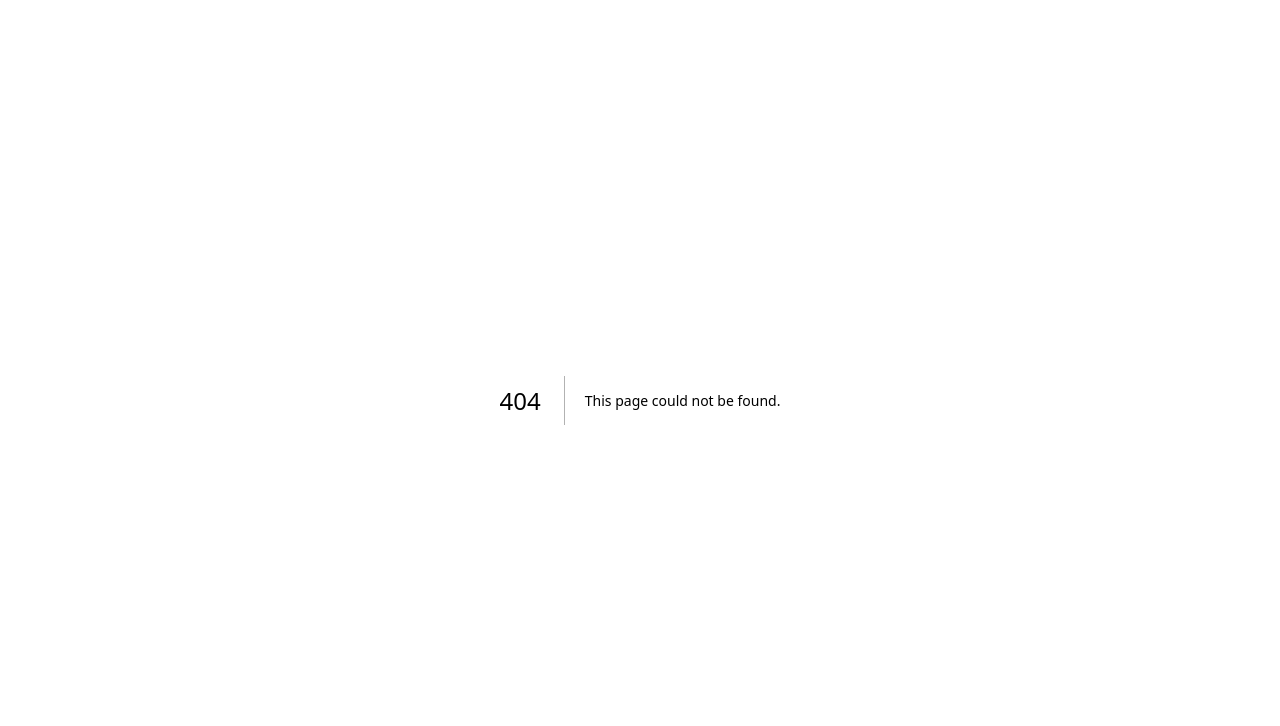
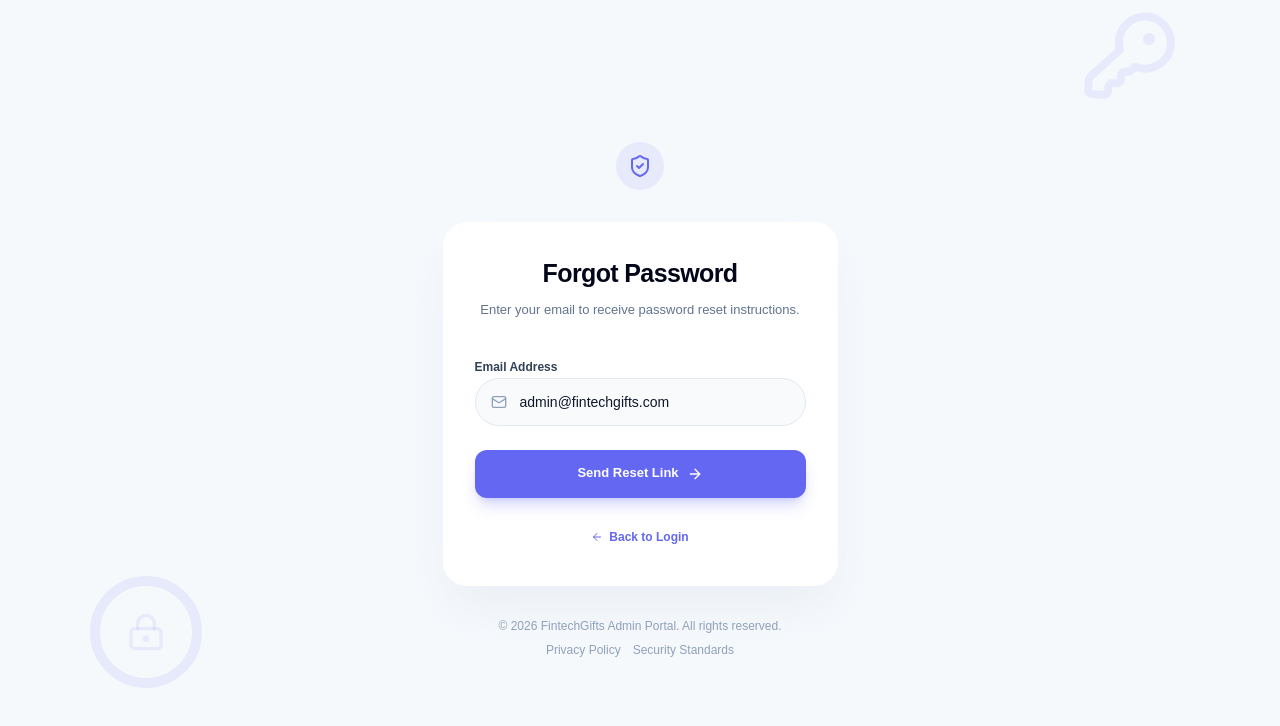
Before and after one commit to Dcodaxproducts/gift-shop, a Next.js app: page /auth/forgot-password in a window 1280 px wide. Before the commit this address had no page. Shown: the top 726 px of the page. Built offline with nearby package versions, Linux system fonts and the light colour scheme.

Commit message:
feat: add forgot password page

```diff
--- /dev/null
+++ b/src/app/auth/forgot-password/page.tsx
@@ -0,0 +1,39 @@
+import type { Metadata } from "next";
+import Link from "next/link";
+import { KeyRound, LockKeyhole, ShieldCheck } from "lucide-react";
+import { ForgotPasswordForm } from "@/components/auth/forgot-password-form";
+import { SITE_NAME } from "@/constants/site";
+
+export const metadata: Metadata = {
+  title: `Forgot Password | ${SITE_NAME}`,
+  description: "Request a password reset link for the Gifting admin portal.",
+};
+
+export default function ForgotPasswordPage() {
+  return (
+    <main className="relative flex min-h-screen flex-col items-center justify-center overflow-hidden bg-surface px-6 py-10 text-slate-950">
+      <KeyRound className="absolute right-[8%] top-2 hidden size-24 rotate-3 text-primary/10 sm:block" />
+      <div className="absolute bottom-[14%] left-[7%] hidden size-28 rounded-full border-[10px] border-primary/10 sm:block">
+        <LockKeyhole className="absolute left-1/2 top-1/2 size-10 -translate-x-1/2 -translate-y-1/2 text-primary/10" />
+      </div>
+
+      <div className="mb-8 flex size-12 items-center justify-center rounded-full bg-primary/10 text-primary">
+        <ShieldCheck className="size-6" />
+      </div>
+
+      <ForgotPasswordForm />
+
+      <footer className="mt-8 text-center text-xs text-slate-400">
+        <p>© 2026 FintechGifts Admin Portal. All rights reserved.</p>
+        <div className="mt-2 flex items-center justify-center gap-3">
+          <Link href="/privacy-policy" className="transition hover:text-primary">
+            Privacy Policy
+          </Link>
+          <Link href="/security-standards" className="transition hover:text-primary">
+            Security Standards
+          </Link>
+        </div>
+      </footer>
+    </main>
+  );
+}
--- /dev/null
+++ b/src/components/auth/forgot-password-form.tsx
@@ -0,0 +1,60 @@
+import Link from "next/link";
+import { ArrowLeft, ArrowRight, Mail } from "lucide-react";
+import { Button } from "@/components/ui/button";
+import {
+  Card,
+  CardContent,
+  CardDescription,
+  CardHeader,
+  CardTitle,
+} from "@/components/ui/card";
+import { Input } from "@/components/ui/input";
+import { Label } from "@/components/ui/label";
+
+export function ForgotPasswordForm() {
+  return (
+    <Card className="w-full max-w-[395px] rounded-3xl bg-white px-8 py-9 shadow-2xl shadow-slate-200/80">
+      <CardHeader className="mb-8 text-center">
+        <CardTitle className="text-[25px] leading-tight text-slate-950">
+          Forgot Password
+        </CardTitle>
+        <CardDescription className="text-[13px] leading-5 text-slate-500">
+          Enter your email to receive password reset instructions.
+        </CardDescription>
+      </CardHeader>
+
+      <CardContent>
+        <form className="space-y-6">
+          <div className="space-y-2.5">
+            <Label htmlFor="email">Email Address</Label>
+            <Input
+              id="email"
+              name="email"
+              type="email"
+              defaultValue="admin@fintechgifts.com"
+              autoComplete="email"
+              leftIcon={<Mail className="size-4" />}
+              className="h-12 rounded-2xl bg-slate-50 text-slate-400"
+              required
+            />
+          </div>
+
+          <Button type="submit" className="h-12 w-full gap-2 rounded-xl text-[13px]">
+            Send Reset Link
+            <ArrowRight className="size-4" />
+          </Button>
+        </form>
+
+        <div className="mt-7 text-center">
+          <Link
+            href="/auth/login"
+            className="inline-flex items-center gap-1.5 text-xs font-semibold text-primary transition hover:text-primary/80"
+          >
+            <ArrowLeft className="size-3" />
+            Back to Login
+          </Link>
+        </div>
+      </CardContent>
+    </Card>
+  );
+}
```
